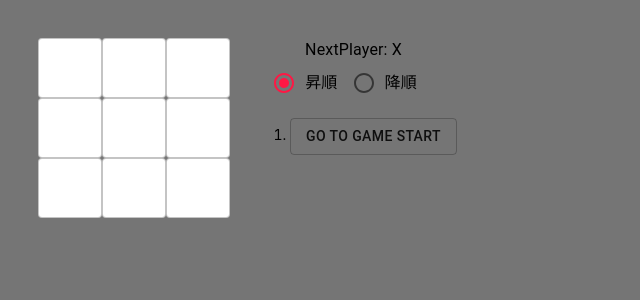
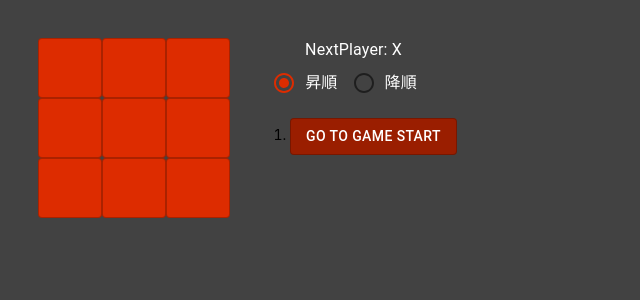
Before and after one commit to hwld/react-sample, a React (Create React App) app: page / in a window 1280 px wide. Shown: the top 300 px of the page, without its empty margins (0-640 px from the left). Built offline with nearby package versions, Linux system fonts and the light colour scheme.

Commit message:
themeを使用

```diff
--- a/src/components/HistoryList.tsx
+++ b/src/components/HistoryList.tsx
@@ -27,8 +27,10 @@ type StyledHistoryItemProps = HistoryListProps & ThemeProps;
 const StyledHistoryItem = styled(({ selected, children, ...props }) => (
   <Button {...props}>{children}</Button>
 ))`
-  background-color:
-  font-weight: ;
+  background-color: ${props =>
+    props.selected
+      ? props.theme.palette.secondary.dark
+      : props.theme.palette.secondary.main};
 `;
 
 const StyledHistoryList = styled.ol<{ isAsc: boolean }>`
--- a/src/components/Square.tsx
+++ b/src/components/Square.tsx
@@ -1,6 +1,6 @@
 import React from 'react';
 import styled from 'styled-components';
-import { Button } from '@material-ui/core';
+import { Button, Theme } from '@material-ui/core';
 import { Clear, PanoramaFishEye } from '@material-ui/icons';
 
 interface SquareProps {
@@ -9,10 +9,17 @@ interface SquareProps {
   onClick: () => void;
 }
 
+interface ThemeProps {
+  theme: Theme;
+}
+
 const SquareButton = styled(({ isWinFactor, children, ...props }) => (
   <Button {...props}>{children}</Button>
 ))`
-  background-color: ${props => (props.isWinFactor ? 'yellow' : 'white')};
+  background-color: ${(props: SquareProps & ThemeProps) =>
+    props.isWinFactor
+      ? props.theme.palette.secondary.light
+      : props.theme.palette.secondary.main};
   height: 60px;
   width: 60px;
 `;
--- a/src/index.css
+++ b/src/index.css
@@ -1,5 +1,5 @@
 body {
-  background-color: #757575;
+  background-color: #424242;
   font: 14px 'Century Gothic', Futura, sans-serif;
   font-family: -apple-system, BlinkMacSystemFont, 'Segoe UI', 'Roboto', 'Oxygen',
     'Ubuntu', 'Cantarell', 'Fira Sans', 'Droid Sans', 'Helvetica Neue',
--- a/src/theme/theme.ts
+++ b/src/theme/theme.ts
@@ -1,8 +1,22 @@
 import { createMuiTheme } from '@material-ui/core';
-import { blue, red } from '@material-ui/core/colors';
 
 const theme = createMuiTheme({
-  palette: { primary: blue, secondary: red },
+  palette: {
+    primary: {
+      main: '#212121',
+    },
+    secondary: {
+      main: '#dd2c00',
+    },
+    text: {
+      primary: '#ffffff',
+    },
+  },
+  props: {
+    MuiTypography: {
+      color: 'textPrimary',
+    },
+  },
 });
 
 export default theme;
```
